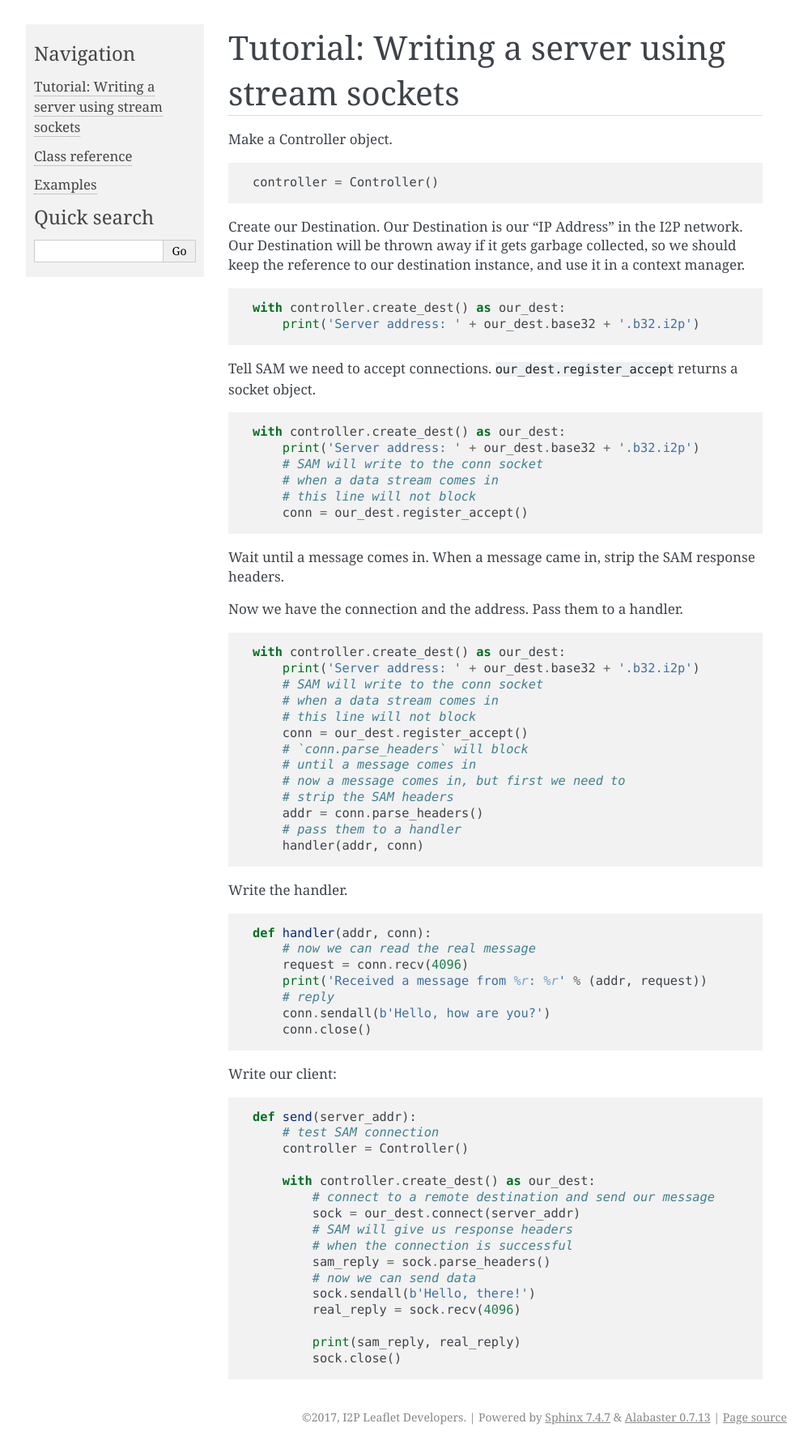
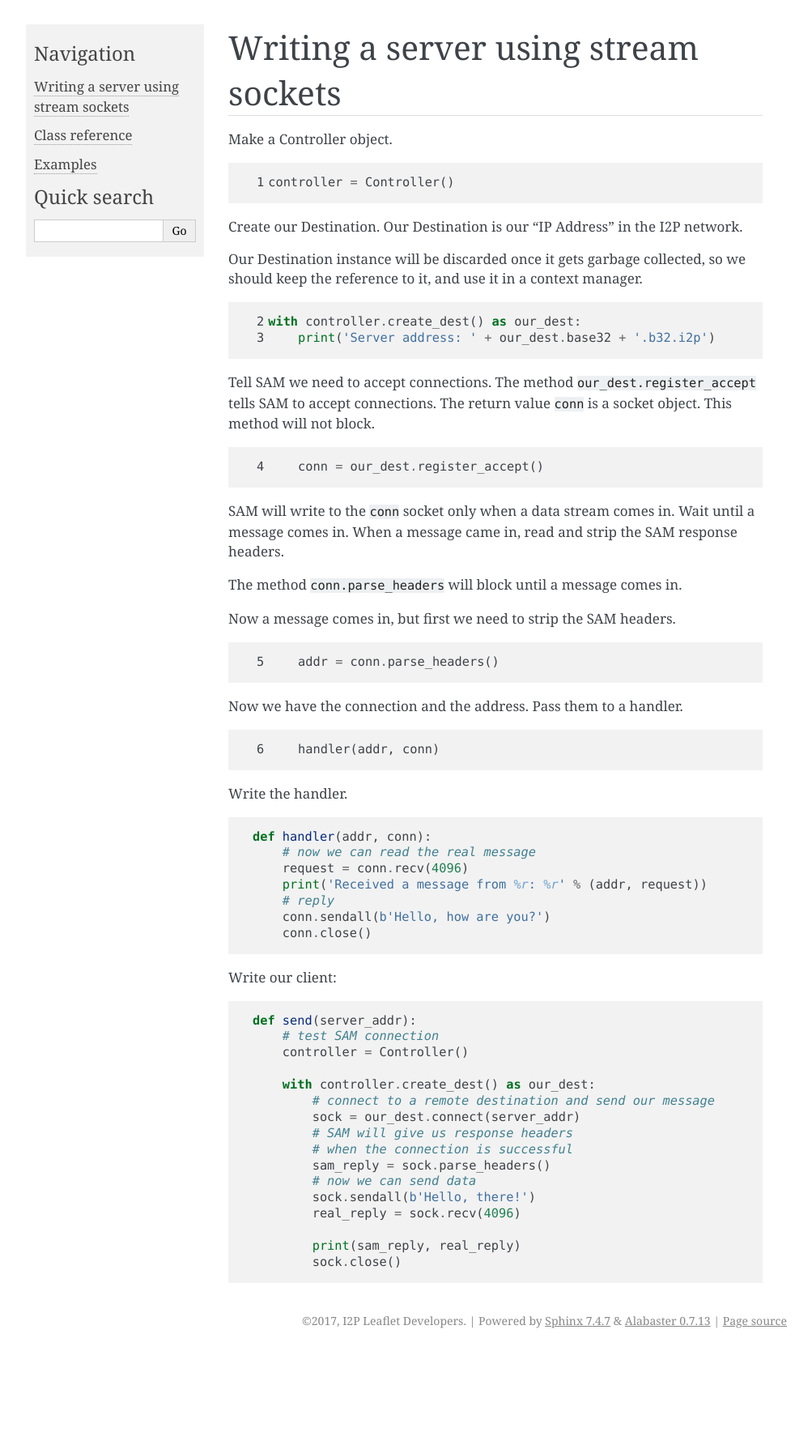
Before and after one commit to MuxZeroNet/leaflet, a Sphinx documentation site: the page built from docs/tutorial/stream.rst, in a window 1280 px wide. Shown: the whole page at 81% size, without its empty margins (138-1141 px from the left). Built offline with Sphinx 7.4.7, drawn with Linux system fonts in a browser that asks for light colours; formulas are drawn with MathJax 3; pages that are not in the unit, such as notebooks, are missing from menus; after the commit the page ends 1670 px from its top, so only the background shows below that.

Commit message:
Rewrite tutorial, and fix version number

```diff
--- a/docs/conf.py
+++ b/docs/conf.py
@@ -61,9 +61,9 @@ author = 'MuxZeroNet'
 # built documents.
 #
 # The short X.Y version.
-version = '0.0.2'
+version = '0.0.3'
 # The full version, including alpha/beta/rc tags.
-release = '0.0.2'
+release = '0.0.3'
 
 # The language for content autogenerated by Sphinx. Refer to documentation
 # for a list of supported languages.
--- a/docs/tutorial/stream.rst
+++ b/docs/tutorial/stream.rst
@@ -1,48 +1,46 @@
-Tutorial: Writing a server using stream sockets
-===============================================
+Writing a server using stream sockets
+=====================================
 
 Make a Controller object.
 
 .. code-block:: Python
+    :linenos:
 
     controller = Controller()
 
-Create our Destination. Our Destination is our "IP Address" in the I2P network. Our Destination will be thrown away if it gets garbage collected, so we should keep the reference to our destination instance, and use it in a context manager.
+Create our Destination. Our Destination is our "IP Address" in the I2P network.
+
+Our Destination instance will be discarded once it gets garbage collected, so we should keep the reference to it, and use it in a context manager.
 
 .. code-block:: Python
+    :lineno-start: 2
 
     with controller.create_dest() as our_dest:
         print('Server address: ' + our_dest.base32 + '.b32.i2p')
 
-Tell SAM we need to accept connections. ``our_dest.register_accept`` returns a socket object.
+Tell SAM we need to accept connections. The method ``our_dest.register_accept`` tells SAM to accept connections. The return value ``conn`` is a socket object. This method will not block.
 
 .. code-block:: Python
+    :lineno-start: 4
 
-    with controller.create_dest() as our_dest:
-        print('Server address: ' + our_dest.base32 + '.b32.i2p')
-        # SAM will write to the conn socket
-        # when a data stream comes in
-        # this line will not block
         conn = our_dest.register_accept()
 
-Wait until a message comes in. When a message came in, strip the SAM response headers.
+SAM will write to the ``conn`` socket only when a data stream comes in. Wait until a message comes in. When a message came in, read and strip the SAM response headers.
+
+The method ``conn.parse_headers`` will block until a message comes in.
+
+Now a message comes in, but first we need to strip the SAM headers.
+
+.. code-block:: Python
+    :lineno-start: 5
+
+        addr = conn.parse_headers()
 
 Now we have the connection and the address. Pass them to a handler.
 
 .. code-block:: Python
+    :lineno-start: 6
 
-    with controller.create_dest() as our_dest:
-        print('Server address: ' + our_dest.base32 + '.b32.i2p')
-        # SAM will write to the conn socket
-        # when a data stream comes in
-        # this line will not block
-        conn = our_dest.register_accept()
-        # `conn.parse_headers` will block
-        # until a message comes in
-        # now a message comes in, but first we need to
-        # strip the SAM headers
-        addr = conn.parse_headers()
-        # pass them to a handler
         handler(addr, conn)
 
 Write the handler.
```
